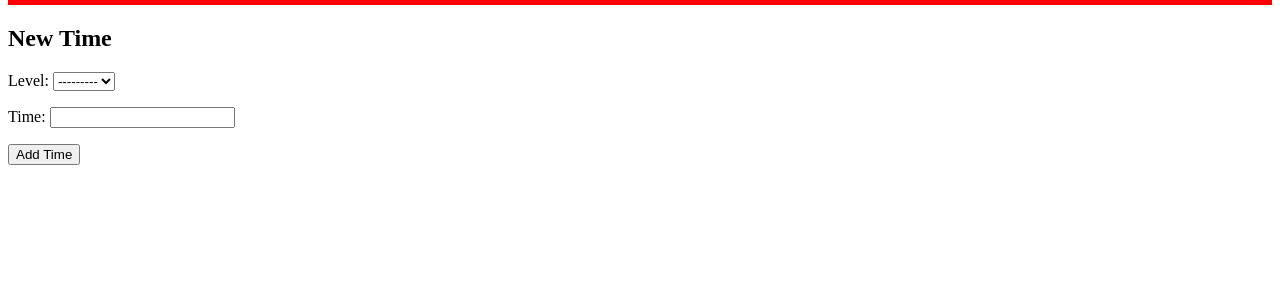
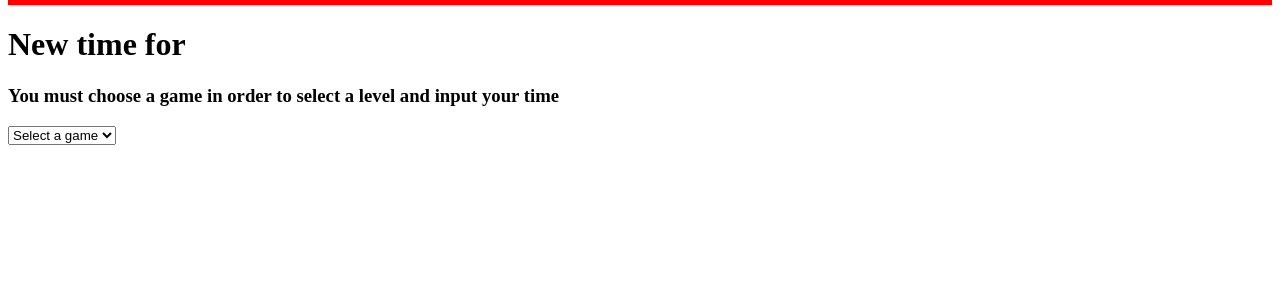
Before and after one commit to SscottK/esports-team-tracker-v2, a Django app: page /add-time/ in a window 1280 px wide. Shown: the part 31-331 px from the top of the page. Run offline with Django 5.2, Linux system fonts and the light colour scheme; data that the repository does not hold is empty.

Commit message:
fixed add user, broke add time.

```diff
--- a/estt_main_app/forms.py
+++ b/estt_main_app/forms.py
@@ -20,6 +20,13 @@ class TeamUserForm(forms.ModelForm):
     class Meta:
         model = Team_user
         fields = ['user', 'isCoach']
+
+    def clean_user(self):
+        user_id = self.cleaned_data['user']
+        try:
+            return User.objects.get(id=user_id)
+        except User.DoesNotExist:
+            raise forms.ValidationError("Selected user does not exist.")
 
 
 class EditProfileForm(forms.ModelForm):
@@ -46,9 +53,24 @@ class TeamGameForm(forms.ModelForm):
 
 
 class TimeCreationForm(forms.ModelForm):
+    # add the level stuff from tarrget times creation form exactly.
+    level = forms.ModelChoiceField(
+        queryset=Level.objects.none(),  # Default queryset; will be updated dynamically
+        empty_label="Select a level"
+    )
     class Meta:
         model = Time
         fields = ['level', 'time']
+
+    def __init__(self, *args, **kwargs):
+        game_id = kwargs.pop('game_id', None)  # Extract game_id from kwargs
+        super().__init__(*args, **kwargs)  # Call the parent initializer
+        # if game_id:
+        #     # Filter the queryset based on game_id
+        #     self.fields['level'].queryset = Level.objects.filter(game=game_id)
+        # else:
+        #     # Empty queryset if game_id is not provided
+        #     self.fields['level'].queryset = Level.objects.none()
 
 
 class TimeUpdateForm(forms.ModelForm):
--- a/estt_main_app/templates/team/add_team_user.html
+++ b/estt_main_app/templates/team/add_team_user.html
@@ -9,6 +9,7 @@
   <form method="post">
     {% csrf_token %}
     {{ form.as_p }}
+    <input type="hidden" id="user-id" name="user">
     <button type="submit">Add User</button>
   </form>
 
@@ -16,6 +17,7 @@
   <script>
     document.addEventListener('DOMContentLoaded', () => {
         const searchInput = document.getElementById('user-search');
+        const userIdInput = document.getElementById('user-id');
         const resultsDropdown = document.createElement('div');
         resultsDropdown.style.position = 'absolute';
         resultsDropdown.style.border = '1px solid #ccc';
@@ -40,6 +42,7 @@
                 option.style.cursor = 'pointer';
                 option.addEventListener('click', () => {
                     searchInput.value = user.username;
+                    userIdInput.value = user.id
                     resultsDropdown.innerHTML = '';
                 });
                 resultsDropdown.appendChild(option);
--- a/estt_main_app/templates/time/add_time.html
+++ b/estt_main_app/templates/time/add_time.html
@@ -1,14 +1,104 @@
 {% extends 'base.html' %}
 {% load static %}
+{% block head%}
+
+    <script defer src="https://cdn.jsdelivr.net/npm/alpinejs@3.x.x/dist/cdn.min.js"></script>
+{% endblock %}
 {% block content %}
-<h2>New Time</h2>
-  {% if error_message %}
-    <p style="color: red;">{{ error_message }}</p>
-  {% endif %}
-  <form method="post">
+<div x-data="timeForm()" x-init="loadGames()">
+  <!-- Game Selection -->
+   <h1>New time for {{user.username}}</h1>
+  <h3>You must choose a game in order to select a level and input your time</h3>
+  <select name="games" id="games" @change="loadLevels($event.target.value)">
+    <option value="" disabled selected>Select a game</option>
+    <template x-for="game in games" :key="game.id">
+      <option :value="game.id" x-text="game.game"></option>
+    </template>
+  </select>
+
+  <!-- Level and Time Form -->
+  <form method="post" x-show="levels.length > 0" @submit.prevent="submitForm">
     {% csrf_token %}
-    {{ form.as_p }}
+    <select name="level" required>
+      <option value="" disabled selected>Select a level</option>
+      <template x-for="level in levels" :key="level.id">
+        <option :value="level.id" x-text="level.level_name"></option>
+      </template>
+    </select>
+    <input type="text" name="time" placeholder="Enter time (e.g., 00:00.00)" required />
     <button type="submit">Add Time</button>
   </form>
 
+  <!-- Error Message -->
+  <p x-show="errorMessage" style="color: red;" x-text="errorMessage"></p>
+</div>
+
+<script>
+function timeForm() {
+  return {
+    games: [],
+    levels: [],
+    errorMessage: '',
+    async loadGames() {
+      try {
+        const response = await fetch('/api/new-time-get-games/');
+        if (!response.ok) throw new Error('Failed to fetch games.');
+        this.games = await response.json();
+      } catch (error) {
+        this.errorMessage = error.message;
+      }
+    },
+    async loadLevels(gameId) {
+      if (!gameId) {
+        this.errorMessage = "Please select a game.";
+        return;
+      }
+      try {
+        const response = await fetch(`/api/get-levels/?game_id=${gameId}`);
+        if (!response.ok) throw new Error('Failed to fetch levels.');
+        this.levels = await response.json();
+        this.errorMessage = '';
+      } catch (error) {
+        this.errorMessage = error.message;
+      }
+    },
+    async submitForm() {
+    const formData = new FormData(document.querySelector('form'));
+
+      try {
+        const response = await fetch('/add-time/', {
+          method: 'POST',
+          body: formData,
+        });
+        console.log()
+        // Ensure the response is valid JSON
+        const result = await response.json();
+        if (response.ok && result.success) {
+          if (confirm("Time saved successfully! Add another?")) {
+            document.querySelector('form').reset();
+            this.levels = [];
+          } else {
+            window.location.href = '/dashboard/';
+          }
+        } else {
+          // Handle form errors
+          this.errorMessage = result.errors
+            ? Object.values(result.errors).flat().join(', ')
+            : "An unexpected error occurred.";
+        }
+      } catch (error) {
+        this.errorMessage = "Failed to submit the form. Please try again.";
+      }
+    },
+    showConfirmation() {
+      if (confirm("Time saved successfully! Would you like to add another?")) {
+        document.querySelector('form').reset(); // Reset form for new entry
+        this.levels = []; // Clear levels
+      } else {
+        window.location.href = '/dashboard/'; // Redirect to dashboard
+      }
+    },
+  };
+}
+</script>
 {% endblock %}
--- a/estt_main_app/urls.py
+++ b/estt_main_app/urls.py
@@ -22,4 +22,6 @@ urlpatterns = [
     path('update-time/<int:time_id>', views.update_time, name='update-time'),
     path('new-target-times/<int:team_id>/<int:game_id>/', views.create_target_times, name='new-target-times'),
     path('search-users/', views.search_users, name='search-users'),
+    path('api/new-time-get-games/', views.new_time_get_games, name='new-time-get-games'),
+    path('api/get-levels/', views.get_levels, name='get-levels'),
     ]
--- a/estt_main_app/views.py
+++ b/estt_main_app/views.py
@@ -75,25 +75,29 @@ def team_detail(request, teamID):
         'team_user': team_user,
         'teams': teams
     })
+
+
 #add member to team
 def add_team_member(request, teamID):
+
+    print(type(request))
     team_user = get_object_or_404(Team_user, team=teamID,user=request.user)
     team = get_object_or_404(Team, id=teamID)
-    print(f'team user 1 {team_user, team_user.team}')
+    # print(f'team user 1 {team_user, team_user.team}')
 
     if not team_user.isCoach:
         raise HttpResponse('You are not allowed to do that')
 
     if request.method == 'POST':
-
-
+        user_id = request.POST.get('user')
+        user = get_object_or_404(User, id=user_id)
         form = TeamUserForm(request.POST)
 
         if form.is_valid():
             new_team_user = form.save(commit=False)
             new_team_user.team = team
-            new_team_user.user = get_object_or_404(User, id=request.user.id)
-            # print(f'team user 2 {new_team_user, new_team_user.team}')
+
+            print(f'team user 2 {new_team_user.user, new_team_user.team}')
             new_team_user.save()
         return redirect(f'/team-details/{teamID}')
     else:
@@ -105,6 +109,13 @@ def add_team_member(request, teamID):
         'team': team,
 
     })
+
+#autocomplet for user search to add user to team
+def search_users(request):
+    query = request.GET.get('q', '')
+    users = User.objects.filter(username__icontains=query)[:10]
+    results = [ {'id': user.id, 'username': user.username} for user in users]
+    return JsonResponse(results, safe=False)
 
 
 #edit profile view
@@ -227,19 +238,22 @@ def create_team_game(request, team_id):
 
 #Add new time
 def create_new_time(request):
+
     if request.method == 'POST':
         form = TimeCreationForm(request.POST)
         if form.is_valid():
-            new_time = form.save(commit=False)
-            new_time.user = request.user
-            new_time.save()
-        return redirect('dashboard')
+            time_instance = form.save(commit=False)
+            time_instance.user = request.user  # Assign the current user
+            time_instance.save()
+            return JsonResponse({'success': True, 'message': 'Time saved successfully!'})
+        else:
+            return JsonResponse({'success': False, 'errors': form.errors}, status=400)
     else:
+
         form = TimeCreationForm()
-
-    return render(request, 'time/add_time.html', {
-        'form': form
-    })
+        return render(request, 'time/add_time.html', {
+            'form': form
+            })
 
 
 #Update time and confirm
@@ -304,11 +318,18 @@ def create_target_times(request, team_id, game_id):
     })
 
 
+#get all games for new time
+def new_time_get_games(request):
+    if request.method == 'GET':
+        games = Game.objects.values('id', 'game')
+        return JsonResponse(list(games), safe=False)  # No wrapping key
+    return JsonResponse({'error': 'Invalid request method'}, status=400)
 
-#autocomplet for user search
-def search_users(request):
-    query = request.GET.get('q', '')
-    users = User.objects.filter(username__icontains=query)[:10]
-    results = [ {'id': user.id, 'username': user.username} for user in users]
-    return JsonResponse(results, safe=False)
-    x
+
+#get levels for game when creating new time
+def get_levels(request):
+    game_id = request.GET.get('game_id')
+    if game_id:
+        levels = Level.objects.filter(game_id=game_id).values('id', 'level_name')
+        return JsonResponse(list(levels), safe=False)
+    return JsonResponse({'error': 'Game ID not provided'}, status=400)
--- /dev/null
+++ b/requirements.txt
@@ -0,0 +1,5 @@
+asgiref==3.8.1
+Django==5.1.4
+django-autocomplete-light==3.11.0
+psycopg2-binary==2.9.10
+sqlparse==0.5.3
```
